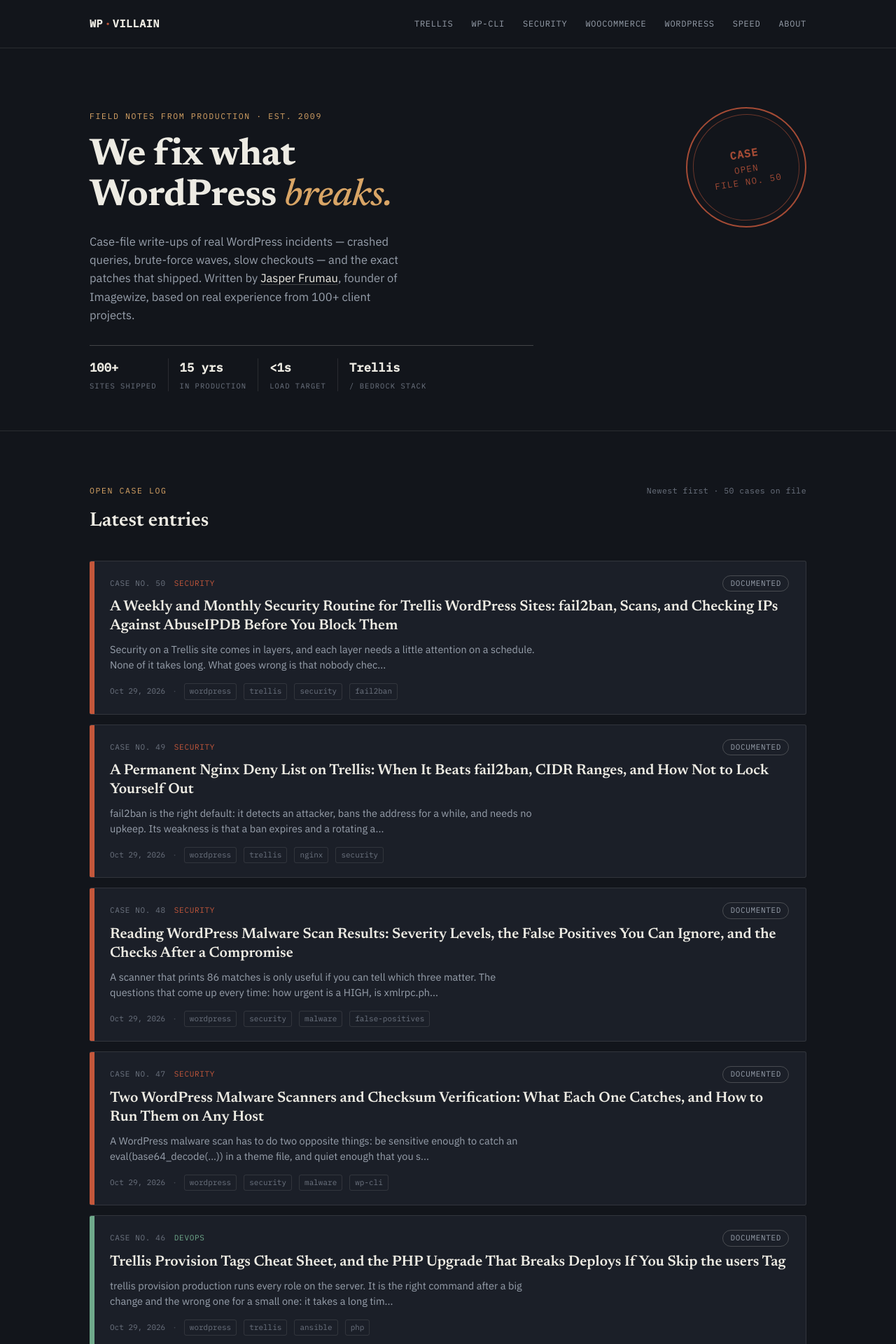
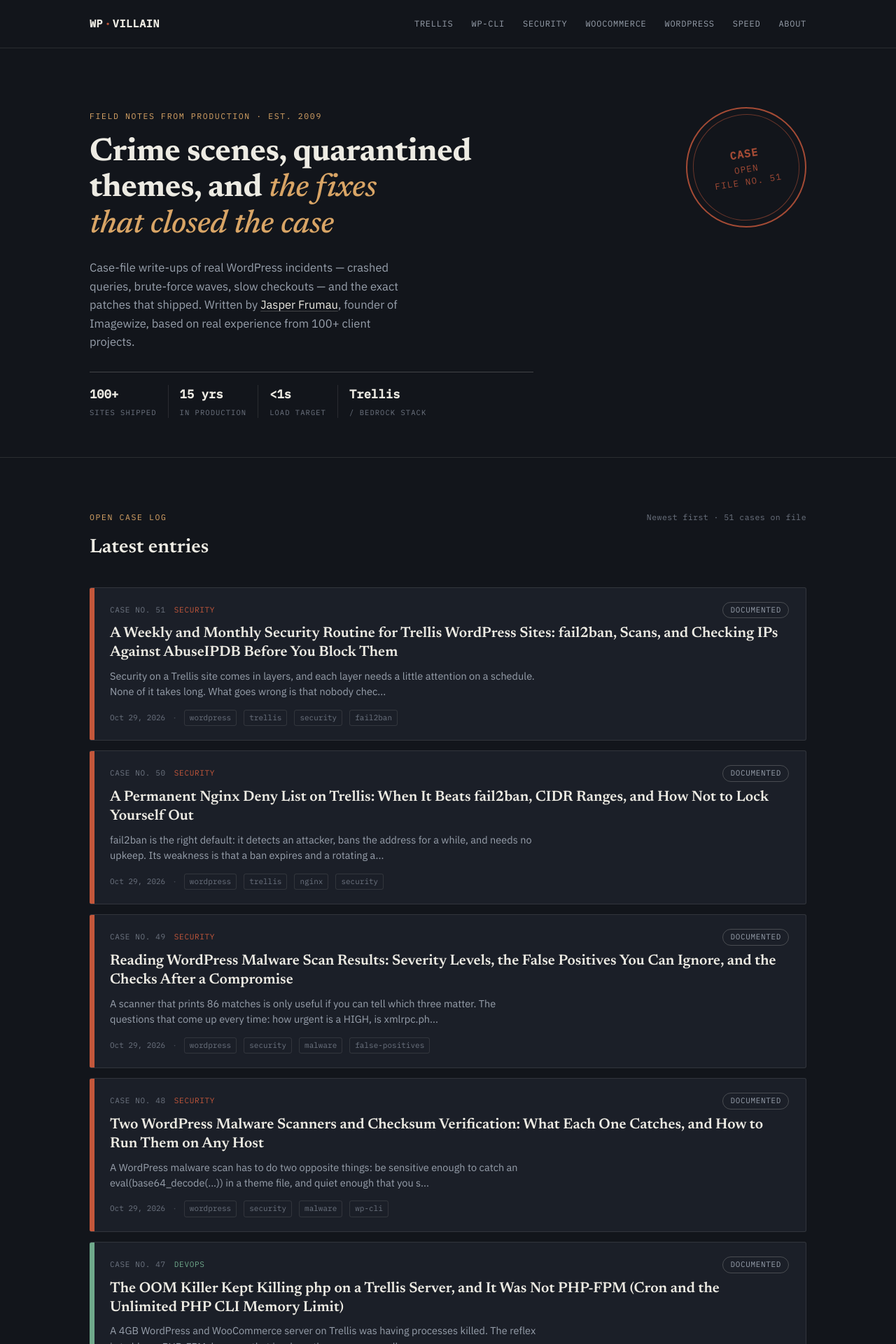
Before and after one commit to wpvillain/wpvillain.github.io, a Jekyll site: the page built from index.markdown, in a window 1280 px wide. Shown: the top 1920 px of the page at 70% size. Built offline with Jekyll 4.4.1, drawn with Linux system fonts in a browser that asks for light colours; some of the changed lines change nothing that is shown; some of the changed text lies outside the part shown.

Commit message:
Add the OOM, cron and PHP CLI memory limit post (#20)
* Add the OOM, cron and PHP CLI memory limit post

* Soften the provision step in the OOM post

* Reword the home headline: what breaks in production, not what WordPress breaks

* Set the home headline to the case-file tagline and let it wrap over two or three lines

````diff
--- a/_layouts/home.html
+++ b/_layouts/home.html
@@ -6,7 +6,7 @@
   <div class="wrap">
     <div>
       <p class="eyebrow hero-eyebrow">Field notes from production · est. 2009</p>
-      <h1>We fix what WordPress&nbsp;<em>breaks.</em></h1>
+      <h1>Crime scenes, quarantined themes, and <em>the fixes that closed the case</em></h1>
       <div class="hero-sub">
         {{ content }}
       </div>
--- /dev/null
+++ b/_posts/2026-10-29-linux-oom-killer-wordpress-cron-php-cli-memory-limit-trellis.markdown
@@ -0,0 +1,125 @@
+---
+layout: post
+title: "The OOM Killer Kept Killing php on a Trellis Server, and It Was Not PHP-FPM (Cron and the Unlimited PHP CLI Memory Limit)"
+date: 2026-10-29 11:00:00 +0700
+categories: wordpress trellis php
+tags: [wordpress, trellis, php, oom, wp-cron, action-scheduler, woocommerce, journalctl, devops]
+case_category: devops
+case_status: documented
+---
+
+A 4GB WordPress and WooCommerce server on Trellis was having processes killed. The reflex is to blame PHP-FPM, because that is where the memory usually goes. Here it was not PHP-FPM at all, and the kernel log said so plainly once I looked in the right boot.
+
+## Look at the previous boot
+
+After an OOM kill the server often reboots or gets restarted, and the current boot's log is clean. That is how you end up concluding that nothing happened. Ask for the kernel log of the boot before:
+
+```bash
+ssh root@example.com 'journalctl -k -b -1 | grep -Ei "oom|killed process|out of memory"'
+```
+
+`-b -1` is the previous boot and `-b -2` the one before that. `journalctl --list-boots` shows what you have. If the journal is not persistent you only get the current boot, which is worth knowing before you rely on this.
+
+## Read the kill line
+
+Two events, about 30 minutes apart, looked like this (trimmed):
+
+```
+systemd invoked oom-killer: ... global_oom,task_memcg=/system.slice/cron.service,task=php,pid=70787,uid=1000
+Out of memory: Killed process 70787 (php) total-vm:3621976kB, anon-rss:3235148kB ...
+```
+
+Three fields tell the story:
+
+- `task=php`, not `php-fpm: pool wordpress`. A standalone PHP process, not a FPM worker.
+- `uid=1000`, the deploy user, not `www-data`.
+- `task_memcg=/system.slice/cron.service`. Something cron started.
+
+The victim held 3.08GB and 2.40GB of resident memory. On a 4GB machine one such process is the whole server.
+
+## Rule out PHP-FPM
+
+Check the workers on the running system:
+
+```bash
+ssh root@example.com "ps aux --sort=-%mem | grep 'php-fpm: pool' | head -5 | awk '{print \$6/1024 \" MB - PID \" \$2}'"
+```
+
+About 120 to 130MB each is healthy. The service's memory peak from the old boot is worth a look too:
+
+```bash
+ssh root@example.com "journalctl --since '2025-11-25 00:00:00' --until '2025-11-25 23:59:59' | grep -i 'memory peak'"
+```
+
+`php8.3-fpm.service` showing a 2.8G peak sounds alarming, but that is the sum over all workers on a busy site. The 3GB kill was one process.
+
+## Find what cron runs
+
+```bash
+ssh root@example.com 'ls -lah /etc/cron* /var/spool/cron/crontabs'
+```
+
+In `/etc/cron.d/` there were files per site, like `wordpress-example_com`. Trellis sets `DISABLE_WP_CRON` and replaces WordPress's request-triggered cron with a system cron entry every 15 minutes that calls `wp-cron.php`. (If you want to change that interval, see [the WP-Cron interval post]({% post_url 2026-10-28-trellis-wp-cron-interval-scheduled-posts-late-cron-interval %}).)
+
+Whatever that run executes is a PHP process under cron, and it takes its settings from the **CLI** `php.ini`, not from the FPM pool.
+
+## The unlimited memory limit
+
+```bash
+ssh root@example.com "php -i | grep memory_limit"
+```
+
+```
+memory_limit => -1 => -1
+```
+
+Trellis has a `php_cli_memory_limit` variable, and its default is `-1`, unlimited. A heavy scheduled task in a CLI process then grows until the kernel steps in. FPM has pool limits and WordPress has `WP_MEMORY_LIMIT`, so nothing stopped this one.
+
+Set it in `trellis/group_vars/production/main.yml`:
+
+```yaml
+php_cli_memory_limit: 512M
+```
+
+Then re-provision the PHP role (`trellis provision --tags php production`), or edit the file by hand. The manual equivalent is `memory_limit = 512M` in `/etc/php/8.3/cli/php.ini`.
+
+This does not fix the task that wants 3GB. It turns an OOM kill of an arbitrary process into a PHP fatal error with a name attached, in the log, for one job. That is a much better failure.
+
+## Find the heavy job
+
+List the scheduled events:
+
+```bash
+ssh web@example.com "cd /srv/www/example.com/current && wp cron event list --path=web/wp"
+```
+
+On this site the usual suspects were there: `action_scheduler_run_queue` every minute (WooCommerce background work), a cache plugin's list updates, and several `wc_admin_*` hooks. Action Scheduler is the first place to look, for stuck and failed jobs:
+
+```bash
+ssh web@example.com "cd /srv/www/example.com/current && wp db query 'SELECT action_id, hook, status, scheduled_date_gmt, attempts FROM wp_actionscheduler_actions WHERE status = \"failed\" ORDER BY scheduled_date_gmt DESC LIMIT 50;' --path=web/wp"
+```
+
+A previous attempt on this server was a must-use plugin that disabled Action Scheduler's async runner (`add_filter('action_scheduler_allow_async_request_runner', '__return_false');`) to stop FPM workers growing. It did not cure the pool exhaustion it was meant for, and by moving the work into cron it may have helped cause this problem. If you have changed how Action Scheduler runs, remember it when you read a log like this one.
+
+Also useful: `wp db check` after OOM kills, to confirm that no table was left damaged. All 163 tables on this site passed.
+
+## Watch it
+
+Log what cron spawns, to correlate with the kill times:
+
+```bash
+*/5 * * * * root ps aux | grep -E "php.*cron" >> /var/log/php-cron-monitor.log
+```
+
+And check the kernel log daily until you trust the fix:
+
+```bash
+ssh root@example.com 'journalctl -k --since "24 hours ago" | grep -Ei "oom|killed process"'
+```
+
+## What I would check first next time
+
+1. `journalctl -k -b -1` before anything else, because the current boot lies.
+2. The process name and `task_memcg` in the kill line: FPM, cron or something else entirely.
+3. `php -i | grep memory_limit` for the CLI.
+4. Only then tuning FPM. If the pool really is the problem, the [PHP-FPM memory exhaustion post]({% post_url 2025-11-24-debugging-php-fpm-memory-exhaustion-wordpress-woocommerce-trellis %}) covers the worker maths.
--- a/assets/main.css
+++ b/assets/main.css
@@ -189,9 +189,11 @@
 .hero h1{
   font-family:var(--font-display);
   font-weight:700;
-  font-size:clamp(34px, 4.6vw, 54px);
-  line-height:1.08;
+  font-size:clamp(30px, 3.9vw, 46px);
+  line-height:1.12;
   letter-spacing:-.01em;
+  max-width:24em;
+  text-wrap:balance;
   margin:0 0 22px;
   color:var(--paper);
 }
````
